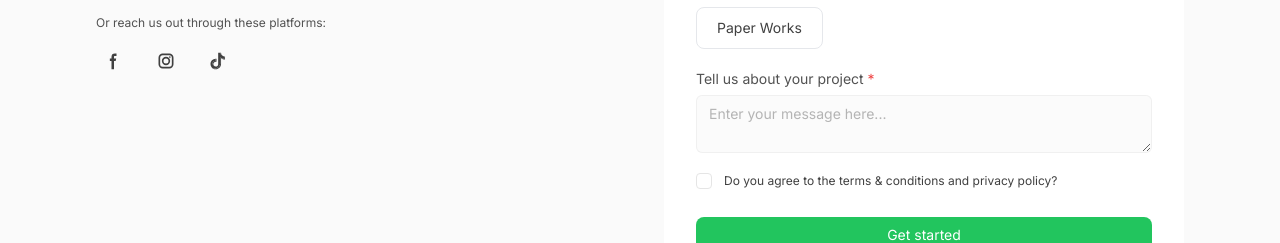
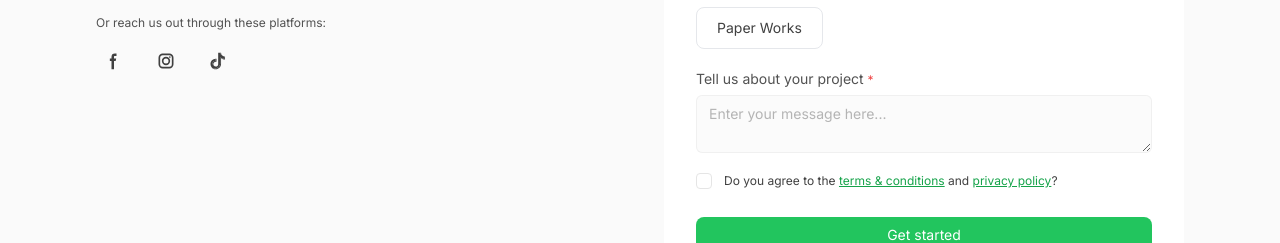
Before and after one commit to itgauy/Tech-Commr, a React (Vite) app in the folder frontend/: page /contact in a window 1280 px wide. Shown: the part 537-780 px from the top of the page. Built offline with nearby package versions, Linux system fonts and the light colour scheme.

Commit message:
Fixed the contact form and added necessary links

```diff
--- a/frontend/src/components/ContactForm.jsx
+++ b/frontend/src/components/ContactForm.jsx
@@ -1,4 +1,5 @@
 import React, { useState } from 'react';
+import { Link } from 'react-router-dom';
 import { Input, Button, Textarea, Checkbox } from '../components/ui';
 
 const ContactForm = () => {
@@ -112,7 +113,7 @@ const ContactForm = () => {
       <div className='md:col-span-2 col-span-1'>
         <Textarea
           label="Tell us about your project"
-          required={true}
+          ast={true}
           placeholder="Enter your message here..."
           rows={2}
           name="message"
@@ -125,13 +126,24 @@ const ContactForm = () => {
       <div className='md:col-span-2 col-span-1'>
         <Checkbox
           id="Agreement"
-          label="Do you agree to the terms & conditions and privacy policy?"
+          label={
+            <>
+              Do you agree to the{' '}
+              <Link to="/terms-and-conditions" className="text-green-600 underline">
+                terms & conditions
+              </Link>{' '}
+              and{' '}
+              <Link to="/privacy-policy" className="text-green-600 underline">
+                privacy policy
+              </Link>?
+            </>
+          }
           value={termsAgreed}
           checked={termsAgreed}
           onChange={(e) => setTermsAgreed(e.target.checked)}
           error={termsError}
         />
-        {termsError && <div className='text-red-500 text-xs pt-2'>Please agree to the terms and conditions</div>}
+        {termsError && <div className='text-red-500 text-xs pt-2'>Please agree to the terms & conditions and privacy policy </div>}
       </div>
       {/* TO BE CHANGED BY OUR HEADMASTER UI/UX DESIGNER */}
       {error && <div className='text-red-500 md:text-sm text-xs'>{error}</div>}
--- a/frontend/src/components/ui/Textarea.jsx
+++ b/frontend/src/components/ui/Textarea.jsx
@@ -1,11 +1,11 @@
 import React from 'react';
 
-const Textarea = ({ label, placeholder, required, value, rows = 4, name, onChange, error }) => {
+const Textarea = ({ label, placeholder, required, value, rows = 4, name, onChange, error, ast }) => {
   const className = `block rounded-md w-full text-neutral-700 bg-neutral-50/70 border border-neutral-200/50 transition duration-300 ease-in-out focus:ring-1 focus:ring-green-500 focus:border-green-500 md:text-sm text-xs py-2 px-3 placeholder-neutral-400/80 ${error ? 'border-red-500' : ''}`;
 
   return (
     <div className='flex flex-col gap-1.5 items-start'>
-      {label && <label className="md:text-sm text-xs font-medium text-neutral-600">{label} {required ? (<span className='text-red-500'>*</span>) : ('')}</label>}
+      {label && <label className="md:text-sm text-xs font-medium text-neutral-600">{label} {ast ? (<span className='text-red-500 text-xs'>*</span>) : ('')}</label>}
       <textarea
         className={className}
         placeholder={placeholder}
```
